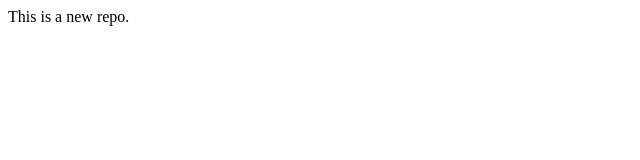
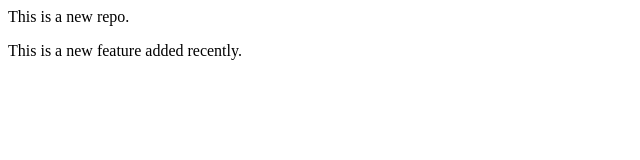
Before and after one commit to Manojkumar2k3/GITDEMO2, a plain HTML site: page index.html in a window 1280 px wide. Shown: the whole page, without its empty margins (0-640 px from the left). Drawn offline with Linux system fonts and the light colour scheme.

Commit message:
add new feature

```diff
--- a/index.html
+++ b/index.html
@@ -1 +1,2 @@
 <p>This is a new repo.</p>
+<p>This is a new feature added recently.</p>
```
